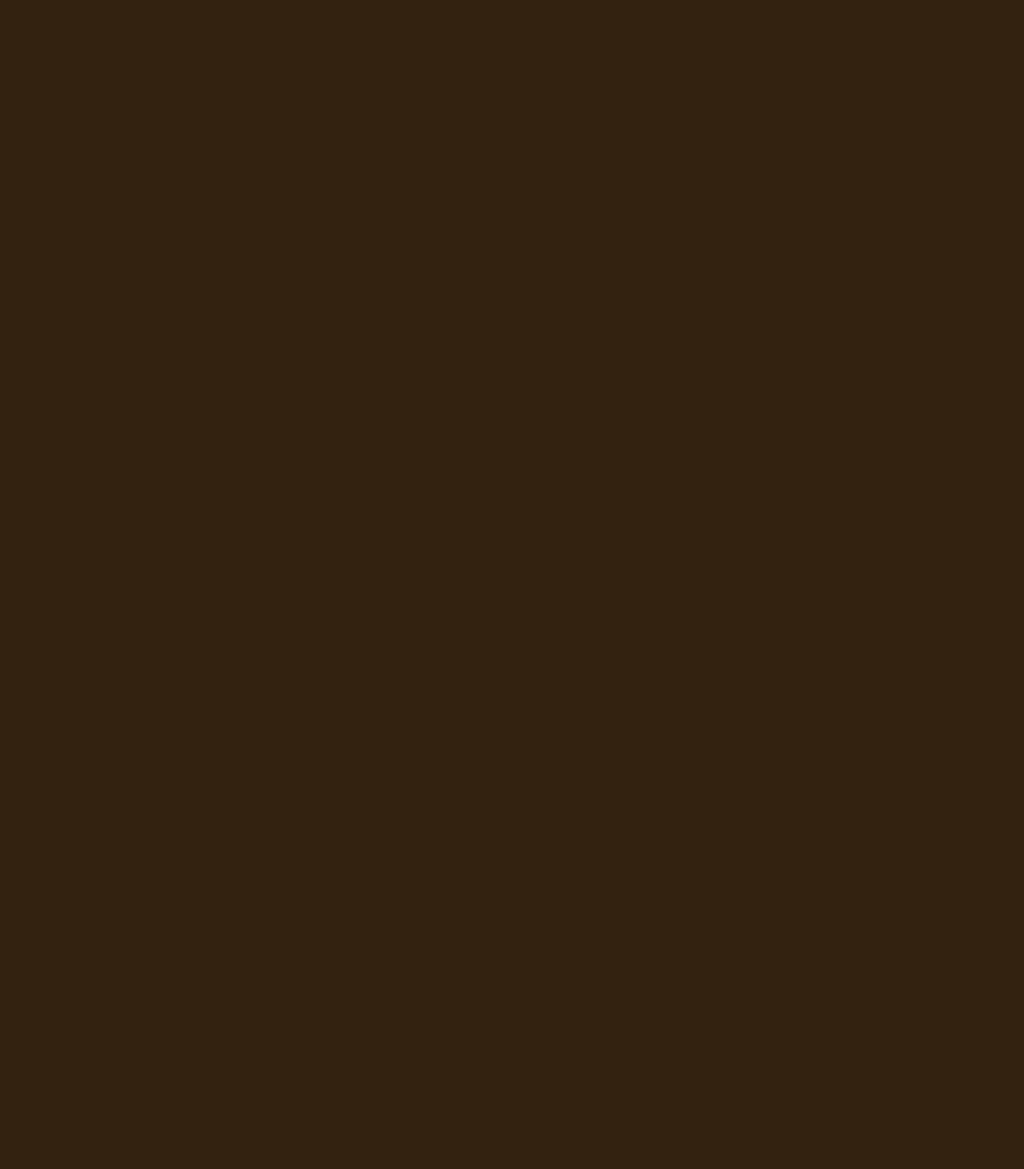
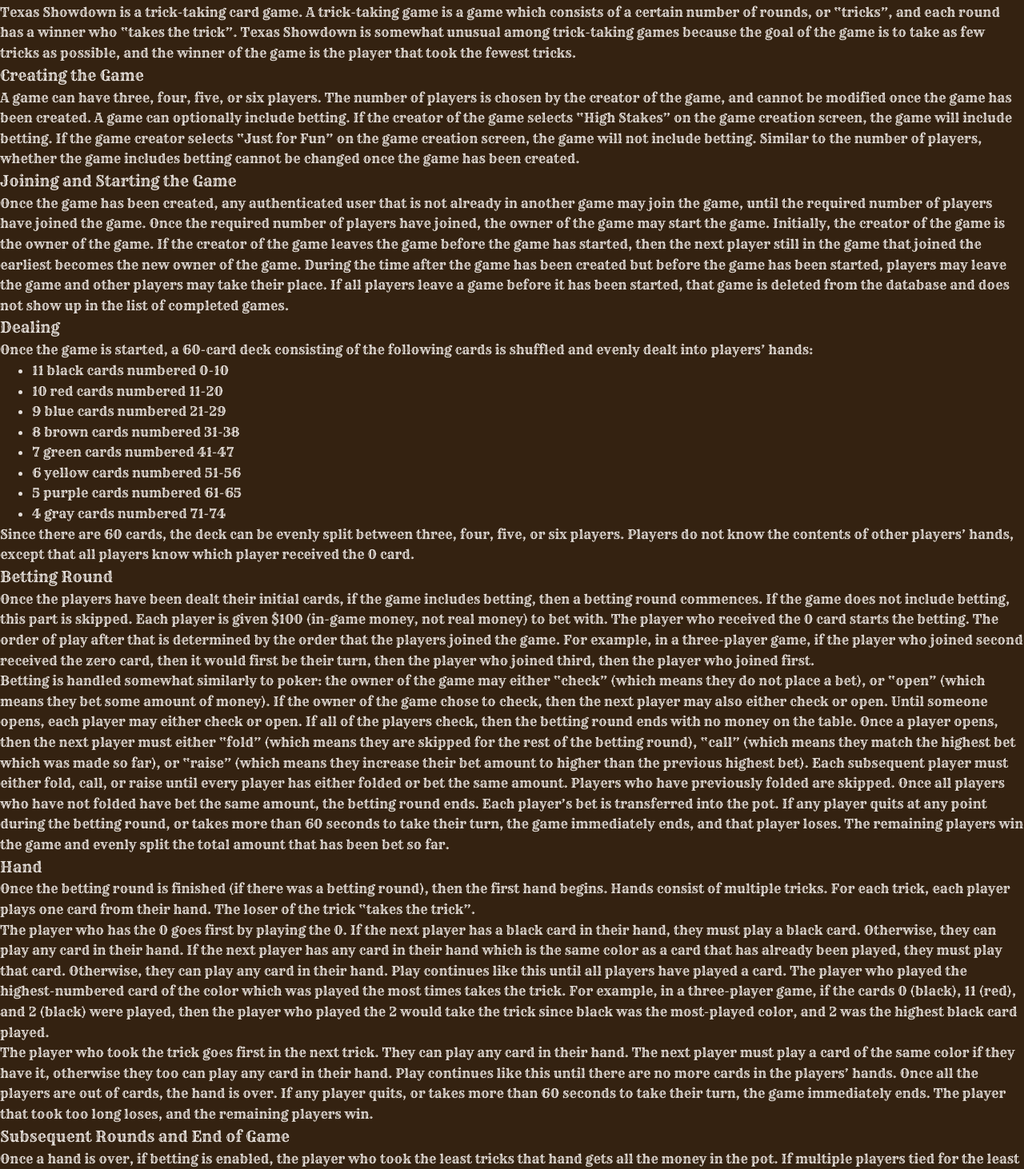
Before and after one commit to HannahLilyW/texas-showdown, a Vue app in the folder vue-project/: page / in a window 1280 px wide. Shown: the part 110-1572 px from the top of the page at 80% size. Before the commit the page ends 800 px from the top, so only its background shows below. Built offline with nearby package versions, Linux system fonts and the light colour scheme.

Commit message:
change allowed hosts to only domain name, reduce permissions, add rules

```diff
--- a/vue-project/src/views/LandingPageView.vue
+++ b/vue-project/src/views/LandingPageView.vue
@@ -93,6 +93,63 @@ getCurrentGame();
             </div>
         </div>
     </nav>
+    <div class="rules">
+        <p>
+            Texas Showdown is a trick-taking card game. A trick-taking game is a game which consists of a certain number of rounds, or “tricks”, and each round has a winner who “takes the trick”. Texas Showdown is somewhat unusual among trick-taking games because the goal of the game is to take as few tricks as possible, and the winner of the game is the player that took the fewest tricks.
+        </p>
+        <h3>Creating the Game</h3>
+        <p>
+            A game can have three, four, five, or six players. The number of players is chosen by the creator of the game, and cannot be modified once the game has been created. A game can optionally include betting. If the creator of the game selects “High Stakes” on the game creation screen, the game will include betting. If the game creator selects “Just for Fun” on the game creation screen, the game will not include betting. Similar to the number of players, whether the game includes betting cannot be changed once the game has been created.
+        </p>
+        <h3>Joining and Starting the Game</h3>
+        <p>
+            Once the game has been created, any authenticated user that is not already in another game may join the game, until the required number of players have joined the game. Once the required number of players have joined, the owner of the game may start the game. Initially, the creator of the game is the owner of the game. If the creator of the game leaves the game before the game has started, then the next player still in the game that joined the earliest becomes the new owner of the game. During the time after the game has been created but before the game has been started, players may leave the game and other players may take their place. If all players leave a game before it has been started, that game is deleted from the database and does not show up in the list of completed games.
+        </p>
+        <h3>Dealing</h3>
+        <p>
+            Once the game is started, a 60-card deck consisting of the following cards is shuffled and evenly dealt into players’ hands:
+        </p>
+        <ul>
+            <li>11 black cards numbered 0-10</li>
+            <li>10 red cards numbered 11-20</li>
+            <li>9 blue cards numbered 21-29</li>
+            <li>8 brown cards numbered 31-38</li>
+            <li>7 green cards numbered 41-47</li>
+            <li>6 yellow cards numbered 51-56</li>
+            <li>5 purple cards numbered 61-65</li>
+            <li>4 gray cards numbered 71-74</li>
+        </ul>
+        <p>
+            Since there are 60 cards, the deck can be evenly split between three, four, five, or six players. Players do not know the contents of other players’ hands, except that all players know which player received the 0 card.
+        </p>
+        <h3>Betting Round</h3>
+        <p>
+            Once the players have been dealt their initial cards, if the game includes betting, then a betting round commences. If the game does not include betting, this part is skipped. Each player is given $100 (in-game money, not real money) to bet with. The player who received the 0 card starts the betting. The order of play after that is determined by the order that the players joined the game. For example, in a three-player game, if the player who joined second received the zero card, then it would first be their turn, then the player who joined third, then the player who joined first.
+        </p>
+        <p>
+            Betting is handled somewhat similarly to poker: the owner of the game may either “check” (which means they do not place a bet), or “open” (which means they bet some amount of money). If the owner of the game chose to check, then the next player may also either check or open. Until someone opens, each player may either check or open. If all of the players check, then the betting round ends with no money on the table. Once a player opens, then the next player must either “fold” (which means they are skipped for the rest of the betting round), “call” (which means they match the highest bet which was made so far), or “raise” (which means they increase their bet amount to higher than the previous highest bet). Each subsequent player must either fold, call, or raise until every player has either folded or bet the same amount. Players who have previously folded are skipped. Once all players who have not folded have bet the same amount, the betting round ends. Each player’s bet is transferred into the pot.
+            If any player quits at any point during the betting round, or takes more than 60 seconds to take their turn, the game immediately ends, and that player loses. The remaining players win the game and evenly split the total amount that has been bet so far.
+        </p>
+        <h3>Hand</h3>
+        <p>
+            Once the betting round is finished (if there was a betting round), then the first hand begins. Hands consist of multiple tricks. For each trick, each player plays one card from their hand. The loser of the trick “takes the trick”.
+        </p>
+        <p>
+            The player who has the 0 goes first by playing the 0. If the next player has a black card in their hand, they must play a black card. Otherwise, they can play any card in their hand. If the next player has any card in their hand which is the same color as a card that has already been played, they must play that card. Otherwise, they can play any card in their hand. Play continues like this until all players have played a card.
+            The player who played the highest-numbered card of the color which was played the most times takes the trick. For example, in a three-player game, if the cards 0 (black), 11 (red), and 2 (black) were played, then the player who played the 2 would take the trick since black was the most-played color, and 2 was the highest black card played.
+        </p>
+        <p>
+            The player who took the trick goes first in the next trick. They can play any card in their hand. The next player must play a card of the same color if they have it, otherwise they too can play any card in their hand. Play continues like this until there are no more cards in the players’ hands. Once all the players are out of cards, the hand is over.
+            If any player quits, or takes more than 60 seconds to take their turn, the game immediately ends. The player that took too long loses, and the remaining players win.
+        </p>
+        <h3>Subsequent Rounds and End of Game</h3>
+        <p>
+            Once a hand is over, if betting is enabled, the player who took the least tricks that hand gets all the money in the pot. If multiple players tied for the least amount of tricks taken, they split the pot. The exception is that if one of those players had folded in the last betting round, they do not get any money from the pot. If every winner of the hand folded, then the money stays in the pot and is given to the winner(s) of the next hand. If there is no money in the pot and only one player has all the money, then the game is over and the player with all the money wins. Otherwise, a new betting round commences, followed by a new hand. Gameplay continues like this until only one player has all the money.
+        </p>
+        <p>
+            Otherwise, when a hand is over and betting is not enabled, the game is over if any player has taken more than 10 tricks in the entire game so far. The winner is the player that took the least total tricks. If there is a tie, each player who took the least tricks wins.
+        </p>
+    </div>
 </template>
 
 <style scoped>
```
Also changed, not shown: 2 other files (tests, documents, lock files or other folders).
